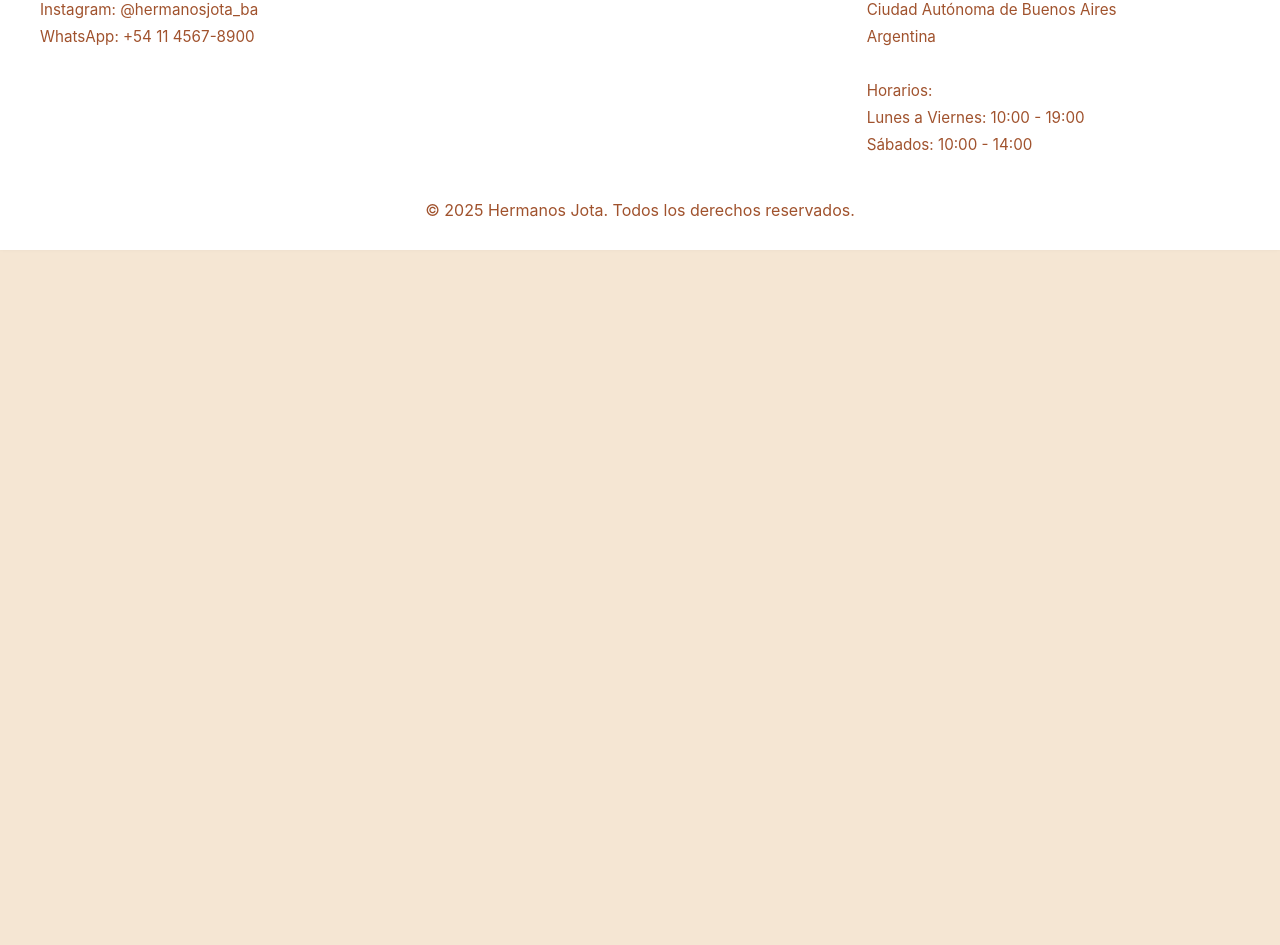
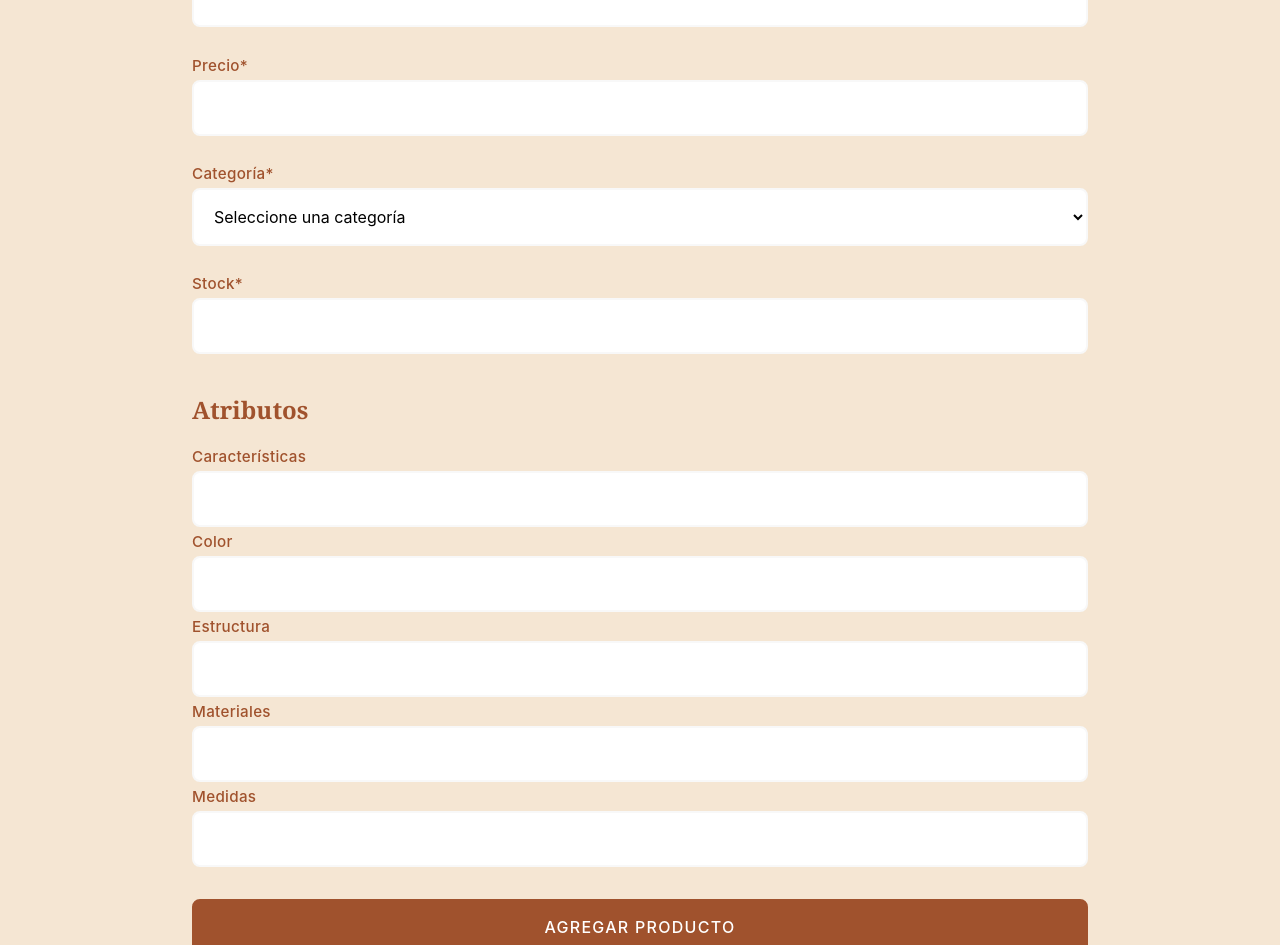
Before and after one commit to MatiasKV0/HermanosJota_Sprint5-6, a React (Vite) app in the folder client/: page /admin/crear-producto in a window 1280 px wide. Shown: the part 539-1484 px from the top of the page. Before the commit the page ends 800 px from the top, so only its background shows below. Built offline with nearby package versions, Linux system fonts and the light colour scheme; no server answers.

Commit message:
Add product creation form and validation logic; implement attributes form and styles

```diff
--- a/client/src/App.jsx
+++ b/client/src/App.jsx
@@ -7,6 +7,7 @@ import Contacto from "./pages/contacto/Contacto";
 import ProductosContainer from "./pages/productos/ProductosContainer";
 import Producto from "./pages/producto/Producto";
 import Carrito from "./pages/carrito/Carrito";
+import FormProducto from "./pages/crear-producto/FormProducto";
 import "./style.css";
 
 function App() {
@@ -20,6 +21,7 @@ function App() {
             <Route path="/producto/:id" element={<Producto />} />
             <Route path="/contacto" element={<Contacto />} />
             <Route path="/carrito" element={<Carrito />} />
+            <Route path="/admin/crear-producto" element={<FormProducto/>}/>
             <Route path="*" element={<NotFound />} />
           </Route>
         </Routes>
--- /dev/null
+++ b/client/src/pages/crear-producto/AtributosForm.jsx
@@ -0,0 +1,47 @@
+export default function AtributosForm({ form, handleChange }) {
+  return (
+    <div className="form__atributos">
+      <h2>Atributos</h2>
+
+      <label>Características</label>
+      <input
+        type="text"
+        name="caracteristicas"
+        value={form.caracteristicas}
+        onChange={handleChange}
+      />
+
+      <label>Color</label>
+      <input
+        type="text"
+        name="color"
+        value={form.color}
+        onChange={handleChange}
+      />
+
+      <label>Estructura</label>
+      <input
+        type="text"
+        name="estructura"
+        value={form.estructura}
+        onChange={handleChange}
+      />
+
+      <label>Materiales</label>
+      <input
+        type="text"
+        name="materiales"
+        value={form.materiales}
+        onChange={handleChange}
+      />
+
+      <label>Medidas</label>
+      <input
+        type="text"
+        name="medidas"
+        value={form.medidas}
+        onChange={handleChange}
+      />
+    </div>
+  );
+}
--- /dev/null
+++ b/client/src/pages/crear-producto/FormProducto.css
@@ -0,0 +1,84 @@
+.main__formProducto {
+  margin: 5rem auto;
+  width: 70%;
+  max-width: 1200px;
+}
+
+.formProducto {
+  display: flex;
+  flex-direction: column;
+}
+
+.formProducto label {
+  font-family: "Inter", system-ui, sans-serif;
+  font-size: 0.95rem;
+  font-weight: 500;
+  color: var(--colorprimario);
+  margin: 5px 0 5px 0;
+  letter-spacing: 0.02em;
+}
+
+.formProducto input,
+textarea,
+select {
+  font-family: "Inter", system-ui, sans-serif;
+  resize: vertical;
+  border: 2px solid var(--gris-suave);
+  border-radius: 8px;
+  outline: none;
+  padding: 1rem;
+  font-size: 1rem;
+  transition: all 0.3s ease;
+  background: var(--blanco);
+}
+
+.formProducto textarea {
+  font-family: "Inter", system-ui, sans-serif;
+}
+
+.formProducto input:focus,
+.formProducto textarea:focus,
+.formProducto select:focus {
+  border-color: var(--colorsecundario);
+  box-shadow: 0 0 0 3px rgba(135, 169, 107, 0.1);
+}
+
+.formProducto button[type='submit'] {
+  font-family: "Inter", system-ui, sans-serif;
+  font-weight: 500;
+  font-size: 1rem;
+  text-transform: uppercase;
+  letter-spacing: 0.08em;
+  padding: 1rem 2rem;
+  border-radius: 8px;
+  text-decoration: none;
+  margin: 2rem auto 0;
+  transition: all 0.3s ease;
+  border: 2px solid var(--colorprimario);
+  width: 100%;
+  background: var(--colorprimario);
+  color: var(--blanco);
+  cursor: pointer;
+}
+
+.formProducto button[type="submit"]:hover {
+  background: var(--colordetallesoro);
+  border-color: var(--colordetallesoro);
+  transform: translateY(-2px);
+  box-shadow: 0 6px 20px rgba(212, 164, 55, 0.3);
+}
+
+.formProducto h2 {
+  margin-top: 1rem;
+}
+
+.form__atributos {
+  display: flex;
+  flex-direction: column;
+}
+
+@media (max-width: 768px) {
+  .main__formProducto {
+    width: 90%;
+  }
+}
--- /dev/null
+++ b/client/src/pages/crear-producto/FormProducto.jsx
@@ -0,0 +1,93 @@
+import "./FormProducto.css";
+import useFormProducto from "./useFormProducto";
+import AtributosForm from "./AtributosForm";
+
+export default function FormProducto() {
+  const { form, errores, exito, handleChange, handleSubmit } = useFormProducto();
+
+  return (
+    <main className="main__formProducto">
+      <h1>Agregar nuevo producto</h1>
+
+      <form className="formProducto" onSubmit={handleSubmit} noValidate>
+        <label>Nombre*</label>
+        <input
+          type="text"
+          name="nombre"
+          value={form.nombre}
+          onChange={handleChange}
+          className={errores.nombre ? "input-error" : ""}
+        />
+        <span className="error-message">{errores.nombre}</span>
+
+        <label>Descripción*</label>
+        <textarea
+          name="descripcion"
+          value={form.descripcion}
+          onChange={handleChange}
+          className={errores.descripcion ? "input-error" : ""}
+        ></textarea>
+        <span className="error-message">{errores.descripcion}</span>
+
+        <label>URL de la imagen*</label>
+        <input
+          type="text"
+          name="imagenUrl"
+          value={form.imagenUrl}
+          onChange={handleChange}
+          className={errores.imagenUrl ? "input-error" : ""}
+        />
+        <span className="error-message">{errores.imagenUrl}</span>
+
+        <label>Precio*</label>
+        <input
+          type="number"
+          name="precio"
+          value={form.precio}
+          min="1"
+          onChange={handleChange}
+          className={errores.precio ? "input-error" : ""}
+        />
+        <span className="error-message">{errores.precio}</span>
+
+        <label>Categoría*</label>
+        <select
+          name="categoria"
+          value={form.categoria}
+          onChange={handleChange}
+          className={errores.categoria ? "input-error" : ""}
+        >
+          <option value="seleccionar" disabled>
+            Seleccione una categoría
+          </option>
+          <option value="biblioteca">Biblioteca</option>
+          <option value="cama">Cama</option>
+          <option value="escritorio">Escritorio</option>
+          <option value="mesa">Mesa</option>
+          <option value="silla">Silla</option>
+          <option value="sillon">Sillón</option>
+        </select>
+        <span className="error-message">{errores.categoria}</span>
+
+        <label>Stock*</label>
+        <input
+          type="number"
+          name="stock"
+          min="0"
+          value={form.stock}
+          onChange={handleChange}
+          className={errores.stock ? "input-error" : ""}
+        />
+        <span className="error-message">{errores.stock}</span>
+
+        <AtributosForm form={form} handleChange={handleChange} />
+
+        <button type="submit" disabled={!!exito}>
+          Agregar Producto
+        </button>
+
+        {exito && <div className="success-message">{exito}</div>}
+      </form>
+    </main>
+  );
+}
--- /dev/null
+++ b/client/src/pages/crear-producto/useFormProducto.js
@@ -0,0 +1,149 @@
+import { useState, useEffect } from "react";
+
+export default function useFormProducto() {
+  const [form, setForm] = useState({
+    nombre: "",
+    descripcion: "",
+    imagenUrl: "",
+    precio: "",
+    categoria: "seleccionar",
+    stock: "",
+    materiales: "",
+    medidas: "",
+    estructura: "",
+    caracteristicas: "",
+    color: "",
+  });
+
+  const [errores, setErrores] = useState({});
+  const [exito, setExito] = useState("");
+
+  const url = import.meta.env.VITE_BACKEND_URL || "http://localhost:5000";
+
+  const handleChange = (e) => {
+    const { name, value } = e.target;
+    setForm({ ...form, [name]: value });
+  };
+
+  const postProducto = async (producto) => {
+    const response = await fetch(`${url}/api/productos`, {
+      method: "POST",
+      headers: { "Content-Type": "application/json" },
+      body: JSON.stringify(producto),
+    });
+    if (!response.ok) {
+      const msg = await response.text();
+      throw new Error(`Error HTTP ${response.status}: ${msg}`);
+    }
+    return await response.json();
+  };
+
+  const nombreRegex = /^[a-zA-Z0-9áéíóúÁÉÍÓÚñÑ\s.,'-]{2,100}$/;
+  const imagenRegex = /^(https?:\/\/.*\.(?:png|jpg|jpeg|gif|webp))$/i;
+
+  const validar = () => {
+    let erroresTemp = {};
+
+    if (!form.nombre.trim()) {
+      erroresTemp.nombre = "El nombre es obligatorio";
+    } else if (!nombreRegex.test(form.nombre)) {
+      erroresTemp.nombre =
+        "Ingrese un nombre válido (solo letras, números y espacios)";
+    }
+
+    if (!form.descripcion.trim()) {
+      erroresTemp.descripcion = "La descripción es obligatoria";
+    } else if (form.descripcion.length < 10) {
+      erroresTemp.descripcion =
+        "La descripción debe tener al menos 10 caracteres";
+    }
+
+    if (!form.imagenUrl.trim()) {
+      erroresTemp.imagenUrl = "La URL de la imagen es obligatoria";
+    } else if (!imagenRegex.test(form.imagenUrl)) {
+      erroresTemp.imagenUrl =
+        "Ingrese una URL válida que termine en .jpg, .png, etc.";
+    }
+
+    if (!form.precio) {
+      erroresTemp.precio = "El precio es obligatorio";
+    } else if (Number(form.precio) <= 0) {
+      erroresTemp.precio = "El precio debe ser mayor que 0";
+    }
+
+    if (form.categoria === "seleccionar") {
+      erroresTemp.categoria = "Seleccione una categoría";
+    }
+
+    if (form.stock === "") {
+      erroresTemp.stock = "El stock es obligatorio";
+    } else if (Number(form.stock) < 0) {
+      erroresTemp.stock = "El stock no puede ser negativo";
+    }
+
+    setErrores(erroresTemp);
+    return Object.keys(erroresTemp).length === 0;
+  };
+
+  const handleSubmit = async (e) => {
+    e.preventDefault();
+    if (validar()) {
+      const producto = {
+        nombre: form.nombre,
+        descripcion: form.descripcion,
+        imagenUrl: form.imagenUrl,
+        precio: Number(form.precio),
+        categoria: form.categoria,
+        stock: Number(form.stock),
+        atributos: {
+          materiales: form.materiales,
+          medidas: form.medidas,
+          estructura: form.estructura,
+          caracteristicas: form.caracteristicas,
+          color: form.color,
+        },
+      };
+
+      try {
+        const response = await postProducto(producto);
+        console.log("Producto agregado:", response);
+
+        setExito(`Producto "${form.nombre}" agregado correctamente.`);
+        setErrores({});
+        setForm({
+          nombre: "",
+          descripcion: "",
+          imagenUrl: "",
+          precio: "",
+          categoria: "seleccionar",
+          stock: "",
+          materiales: "",
+          medidas: "",
+          estructura: "",
+          caracteristicas: "",
+          color: "",
+        });
+      } catch (error) {
+        console.error("Error al enviar producto:", error);
+        setErrores({
+          general: "Ocurrió un error al enviar el producto al servidor.",
+        });
+      }
+    }
+  };
+
+  useEffect(() => {
+    if (exito) {
+      const timer = setTimeout(() => setExito(""), 4000);
+      return () => clearTimeout(timer);
+    }
+  }, [exito]);
+
+  return {
+    form,
+    errores,
+    exito,
+    handleChange,
+    handleSubmit,
+  };
+}
```
